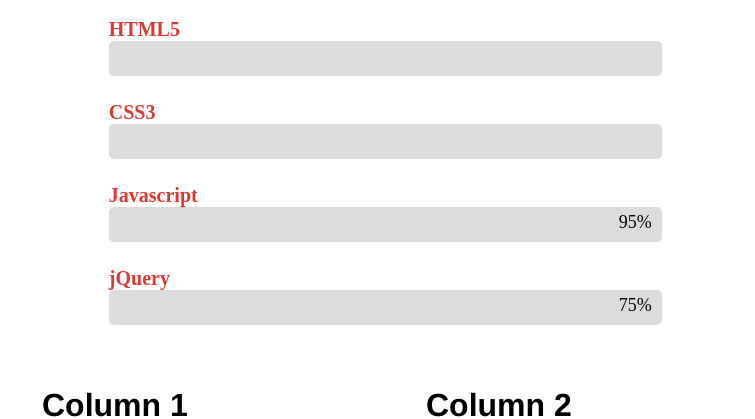
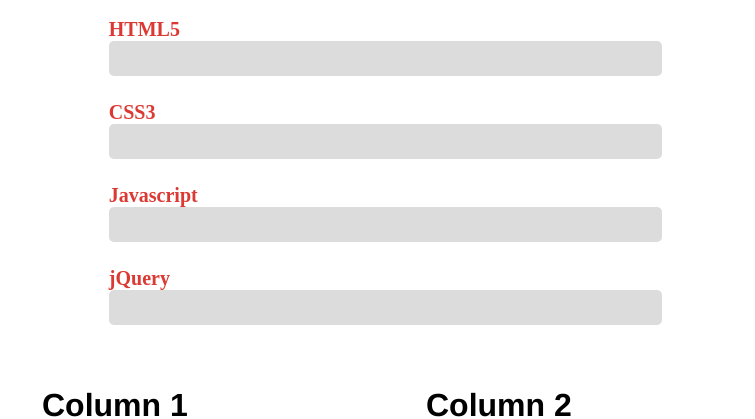
Before and after one commit to rsourki/rsourki.github.io, a Jekyll site: the page built from cv/index.html, in a window 1280 px wide. Shown: the part 680-1099 px from the top of the page, without its empty margins (224-979 px from the left). Built offline with Jekyll 4.4.1, drawn with Linux system fonts in a browser that asks for light colours.

Commit message:
Update index.html

```diff
--- a/cv/index.html
+++ b/cv/index.html
@@ -44,7 +44,6 @@
     <div class="titlebar">Javascript</div>
     <div class="bar" data-width="95%">
       <div class="bar-inner"></div>
-      <div class="bar-percent">95%</div>
     </div>
     </div>
 
@@ -52,7 +51,6 @@
     <div class="titlebar">jQuery</div>
     <div class="bar" data-width="75%">
       <div class="bar-inner"></div>
-      <div class="bar-percent">75%</div>
     </div>
     </div>
 
```
